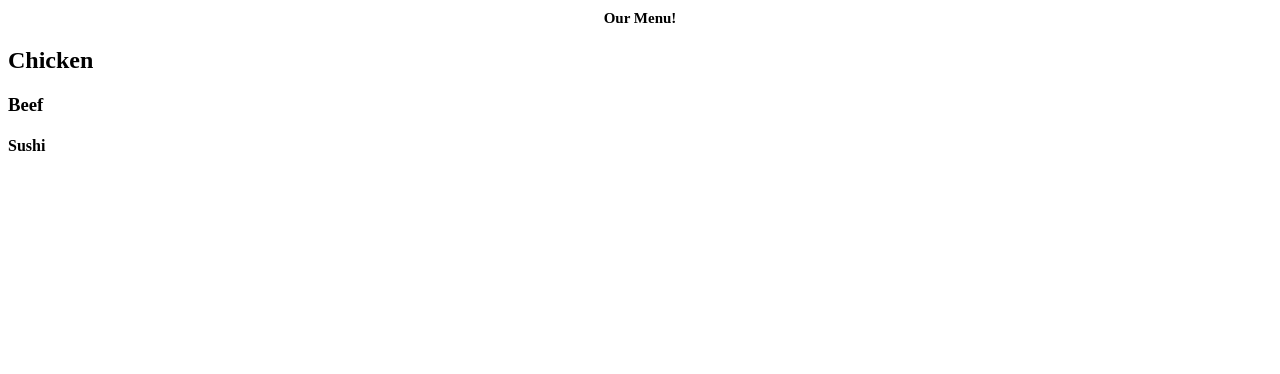
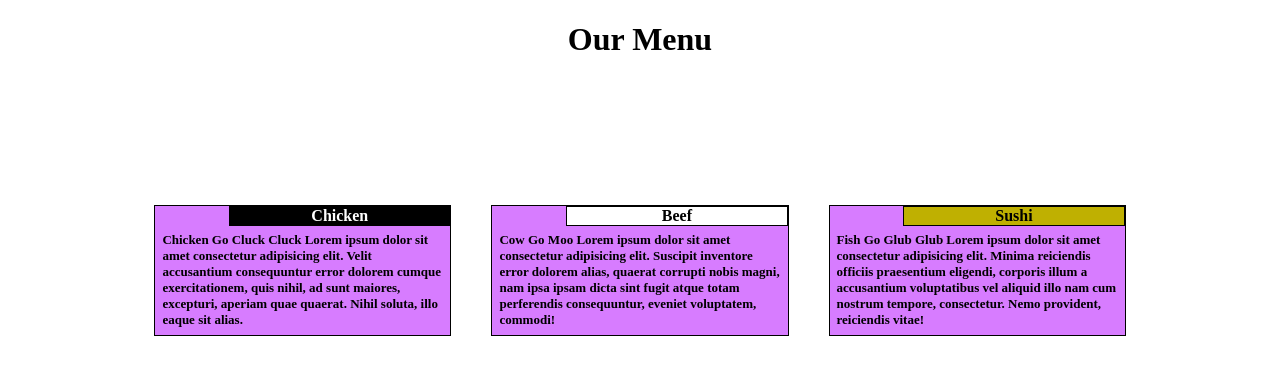
Before and after one commit to SeanyMurz92/Coursera-Work, a plain HTML site: page Module-2-Solution/index.html in a window 1280 px wide. Drawn offline with Linux system fonts and the light colour scheme.

Commit message:
Solution upload

```diff
--- a/Module-2-Solution/M2Style.css
+++ b/Module-2-Solution/M2Style.css
@@ -1,4 +1,106 @@
-h1 {
-	font-size: 15px;
+div {
+	margin: 20px;
+	width: 100%
+	align-items: left;
+	float: center;
+
+}
+#container {
+	display: flex;
+	margin: 10%;
+	align-content: center;
+	justify-content: center;
+
+}
+#div1 {
+	background-color: #D77CFF;
+	Border: 1px solid black;
+}
+#div2 {
+	background-color: #D77CFF;
+	Border: 1px solid black;
+}
+#div3 {
+	background-color: #D77CFF;
+	Border: 1px solid black;
+
+}
+h1{
 	text-align: center;
 }
+
+section{
+	width: 75%;
+	Border: 1px solid black;
+	float: right;
+	text-align: center;
+}
+#section1 {
+	background-color:#000000;
+	color: #FFFFFF;
+	font-weight: bold;
+}
+#section2 {
+	background-color:#FFFFFF;
+	font-weight: bold;
+}
+#section3 {
+	background-color:#BFB001;
+	font-weight: bold;
+}
+p {
+	clear: right;
+	font-weight: bold;
+	font-size:13px;
+	margin: 1px;
+	padding: 6px;
+	min-height: 10px;
+	max-height: 600px;
+}
+* {
+	box-sizing: border-box
+}
+@media (min-width: 992px) {
+	#div1 {
+		width: 80%;
+		height: 150%;
+	}
+	#div2 {
+		width: 80%;
+		height: 150%;
+	}
+	#div3{
+		width: 80%;
+		height: 150%;
+	}
+}
+
+@media (min-width: 768px) and (max-width: 992px) {
+	#div1 {
+		width: 80%;
+		height: 150%;
+	}
+	#div2 {
+		width: 80%;
+		height: 150%;
+	}
+	#div3{
+		width: 80%;
+		height: 150%;
+	}
+}
+
+@media (max-width: 767px) {
+	#div1 {
+		width: 80%;
+		height: 150%;
+	}
+	#div2 {
+		width: 80%;
+		height: 150%;
+	}
+	#div3{
+		width: 80%;
+		height: 150%;
+	}
+}
--- a/Module-2-Solution/index.html
+++ b/Module-2-Solution/index.html
@@ -5,11 +5,22 @@
 	<meta name="viewport" content="width=device-width, initial-scale=1">
 	<title>Module 2 Solution</title>
 	<link rel="stylesheet" type="text/css" href="M2Style.css">
+<h1>Our Menu</h1>
 </head>
 <body>
-<h1>Our Menu!</h1>
-<h2>Chicken</h2>
-<h3>Beef</h3>
-<h4>Sushi</h4>
+	<div id="container">
+		<div id="div1">
+			<section id="section1"> Chicken</section>
+			<p>Chicken Go Cluck Cluck Lorem ipsum dolor sit amet consectetur adipisicing elit. Velit accusantium consequuntur error dolorem cumque exercitationem, quis nihil, ad sunt maiores, excepturi, aperiam quae quaerat. Nihil soluta, illo eaque sit alias.</p>
+		</div>
+		<div id="div2">
+			<section id="section2">Beef</section>
+			<p>Cow Go Moo Lorem ipsum dolor sit amet consectetur adipisicing elit. Suscipit inventore error dolorem alias, quaerat corrupti nobis magni, nam ipsa ipsam dicta sint fugit atque totam perferendis consequuntur, eveniet voluptatem, commodi!</p>
+		</div>
+		<div id="div3">
+			<section id="section3">Sushi</section>
+			<p>Fish Go Glub Glub Lorem ipsum dolor sit amet consectetur adipisicing elit. Minima reiciendis officiis praesentium eligendi, corporis illum a accusantium voluptatibus vel aliquid illo nam cum nostrum tempore, consectetur. Nemo provident, reiciendis vitae!</p>
+		</div>
+	</div>
 </body>
 </html>
```
